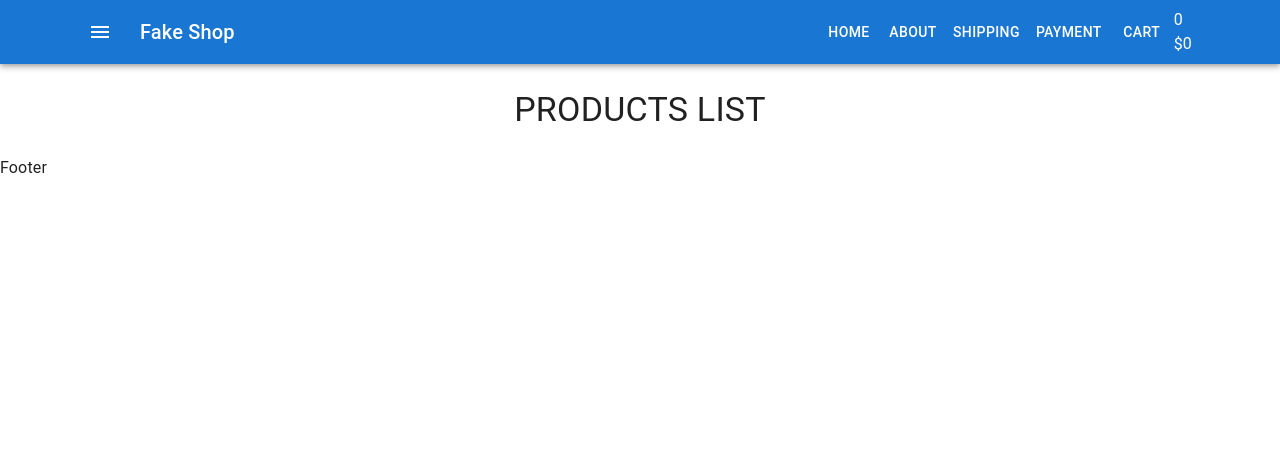
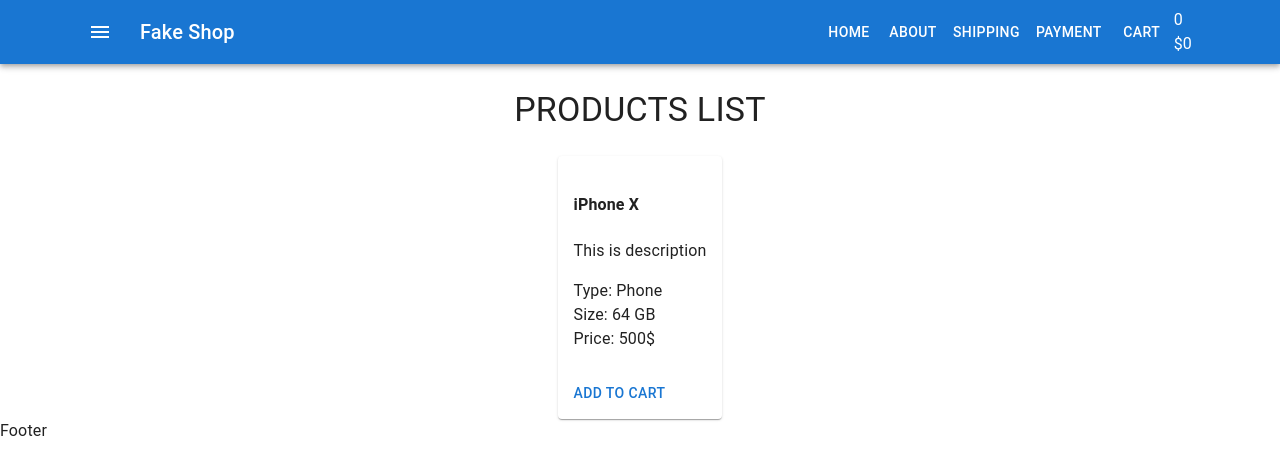
Before and after one commit to LevVaschenko/fake-shop-fail, a React (Create React App) app: page / in a window 1280 px wide. Shown: the top 474 px of the page. Built offline with nearby package versions, Linux system fonts and the light colour scheme.

Commit message:
add Card on site

```diff
--- /dev/null
+++ b/src/components/Products/ProductListItem.tsx
@@ -0,0 +1,21 @@
+import { Button, Card, CardActions, CardContent } from '@mui/material'
+import React from 'react'
+
+type Props = {}
+
+const ProductListItem = (props: Props) => {
+    return <Card>
+        <CardContent>
+            <h4>iPhone X</h4>
+            <p>This is description</p>
+            <div>Type: Phone</div>
+            <div>Size: 64 GB</div>
+            <div>Price: 500$</div>
+        </CardContent>
+        <CardActions>
+            <Button>Add to cart</Button>
+        </CardActions>
+    </Card>
+}
+
+export default ProductListItem
--- a/src/components/Products/ProductsList.tsx
+++ b/src/components/Products/ProductsList.tsx
@@ -1,5 +1,6 @@
-import { Typography } from '@mui/material'
+import { Grid, Typography } from '@mui/material'
 import React from 'react'
+import ProductListItem from './ProductListItem'
 
 type Props = {}
 
@@ -16,6 +17,17 @@
             >
                 Products List
             </Typography>
+            <Grid
+                container
+                direction="row"
+                justifyContent="center"
+                alignItems="center"
+                spacing={4}
+            >
+                <Grid item>
+                    <ProductListItem />
+                </Grid>
+            </Grid>
         </>
     )
 }
```
